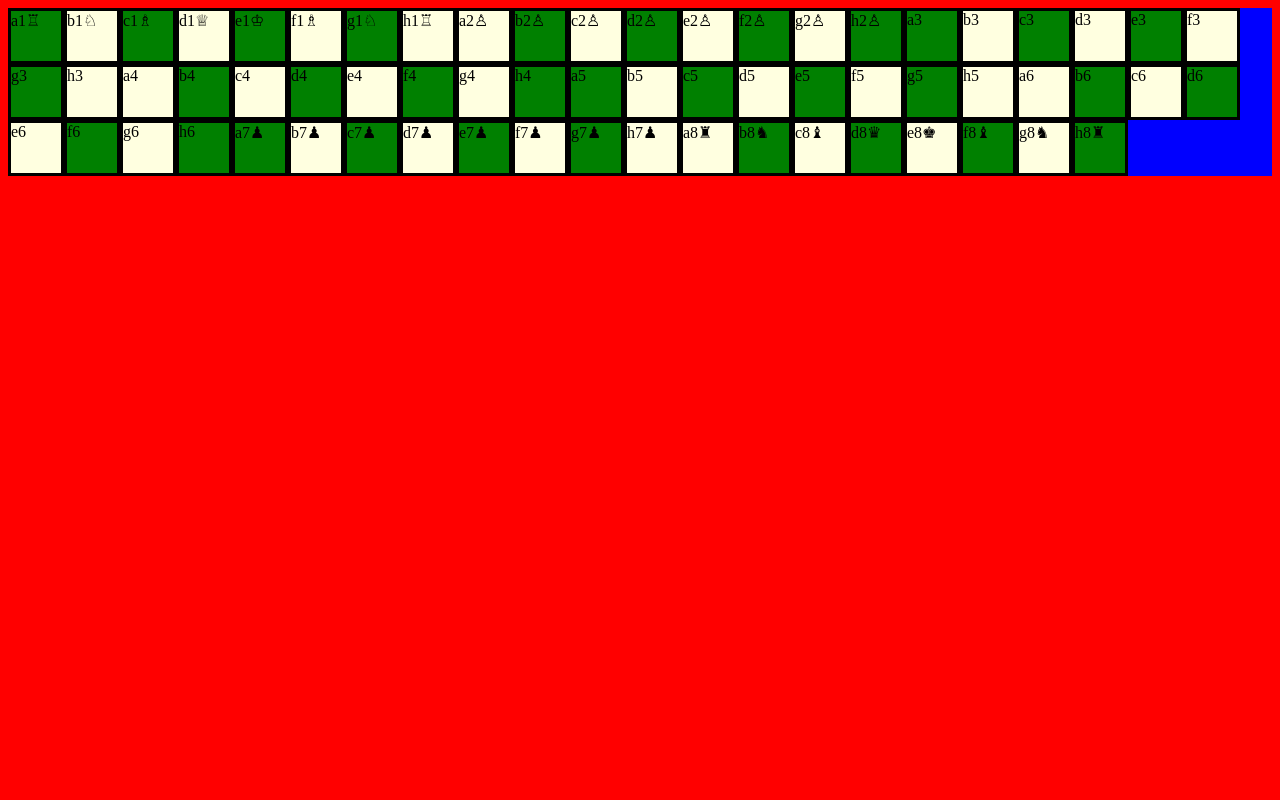
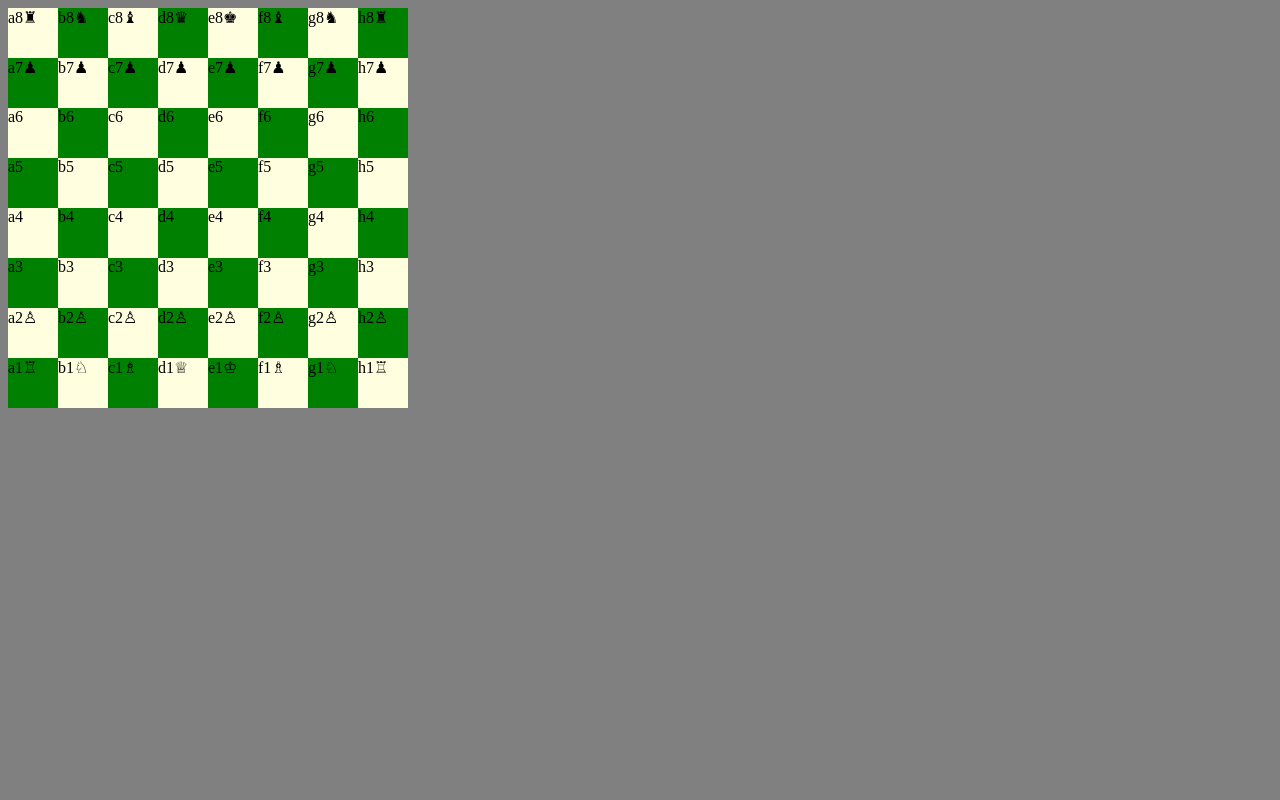
Before and after one commit to chrisarap/chess_game, a Node server app: page / in a window 1280 px wide. Run offline with Node 20, Linux system fonts and the light colour scheme.

Commit message:
refactoring rendering functions

```diff
--- a/public/index.js
+++ b/public/index.js
@@ -1,5 +1,3 @@
-let board = {};
-
 let piecesCode = {
 	br: '265c',
 	wr: '2656',
@@ -62,6 +60,7 @@ let initialPos = {
 	'h7': piecesCode.bp,
 };
 
+let board = {};
 // ascii for letter 'a' is 97
 let letterFromAscii = 97;
 let boardNumber = 1;
@@ -80,8 +79,8 @@ let createBoardObj = () => {
 				[coordinate]: {
 					number: boardNumber,
 					color: color,
-					piece: pieceCode
-
+					piece: pieceCode,
+					name: coordinate
 				}
 			}
 
@@ -89,46 +88,68 @@ let createBoardObj = () => {
 			letterFromAscii++;
 			Object.assign(board, squareData);
 
-			console.log('coordinate: ', coordinate, 'board number: ', boardNumber % 2);
+			// console.log('coordinate: ', coordinate, 'board number: ', boardNumber % 2);
 		}
 		letterFromAscii = 97;
 		squareColor.reverse();
 	}
+	//console.log(board);
+};
 
+
+
+// render
+let createIcon = pieceCode => String.fromCodePoint(parseInt(pieceCode, 16));
+
+let createHtmlBoard = () => {
+	// create
+	let boardHtml = document.createElement('div');
+
+	// attributes
+	boardHtml.setAttribute('id', 'board');
+
+	boardHtml.style.width = '400px';
+	boardHtml.style.height = '400px';
+
+	// append
+	document.body.appendChild(boardHtml);
+};
+
+let createHtmlSquares = () => {
+
+	let boardHtml = document.getElementById('board');
+
+	for (let i in board) {
+
+		let coordinate = board[i];
+
+		// create element
+		let square = document.createElement('div');
+
+		// attributes
+		square.setAttribute('id', coordinate.name);
+		square.setAttribute('class', 'square');
+
+		square.style.width = '50px';
+		square.style.height = '50px';
+		square.style.background = coordinate.color;
+
+		square.textContent = typeof coordinate.piece == 'string' ? i + createIcon(coordinate.piece) : i;
+
+		// append
+		boardHtml.appendChild(square);
+	}
 };
 
 createBoardObj();
-
-// render
-
-let createIcon = code => String.fromCodePoint(parseInt(code, 16));
-let boardHtml = document.createElement('div');
-boardHtml.setAttribute('id', 'board');
-document.body.appendChild(boardHtml);
-
-for (let i = 1; i < 65; i++) {
-	let square = document.createElement('div');
-	square.setAttribute('class', 'square');
-	square.setAttribute('id', i);
-	boardHtml.appendChild(square);
-}
-
-for (let i in board) {
-	let coord = board[i];
-	let id = coord.number;
-	let element = document.getElementById(id);
-	element.style.background = coord.color;
-	element.textContent = typeof coord.piece == 'string' ? i + createIcon(coord.piece) : i;
-	console.log('test', coord);
-	element.style.width = '50px';
-	element.style.height = '50px';
-}
+createHtmlBoard();
+createHtmlSquares();
 
 
+/*
 
 document.getElementById("1").addEventListener("click", function () {
 	document.getElementById("1").innerHTML = "Hello World!";
 }, false);
 
-
-console.log(board);
+*/
--- a/public/style.css
+++ b/public/style.css
@@ -1,17 +1,8 @@
 body {
-  background: red;
+  background-color: gray;
 }
 
 #board {
-  background: blue;
   display: flex;
-  flex-direction: row;
-  flex-wrap: wrap;
+  flex-wrap: wrap-reverse;
 }
-
-.square {
-  width: 100px;
-  height: 100px;
-  border: solid;
-  border-color: 'black';
-}
```
